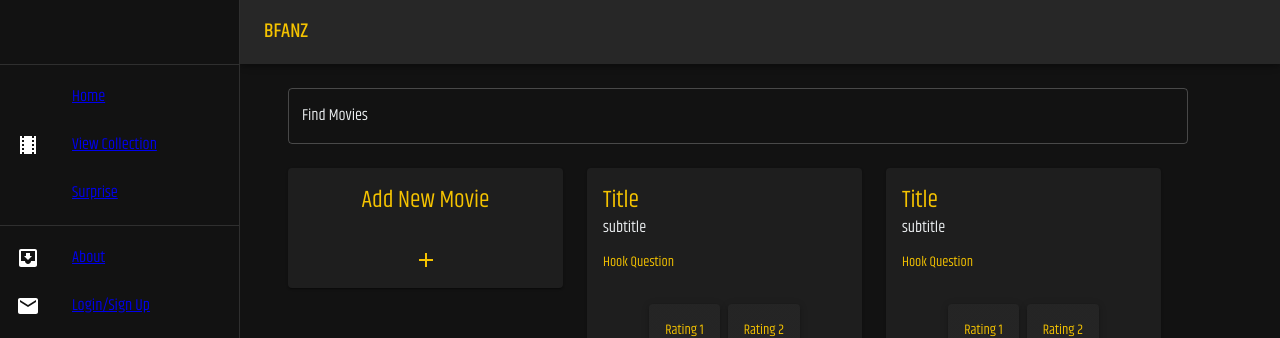
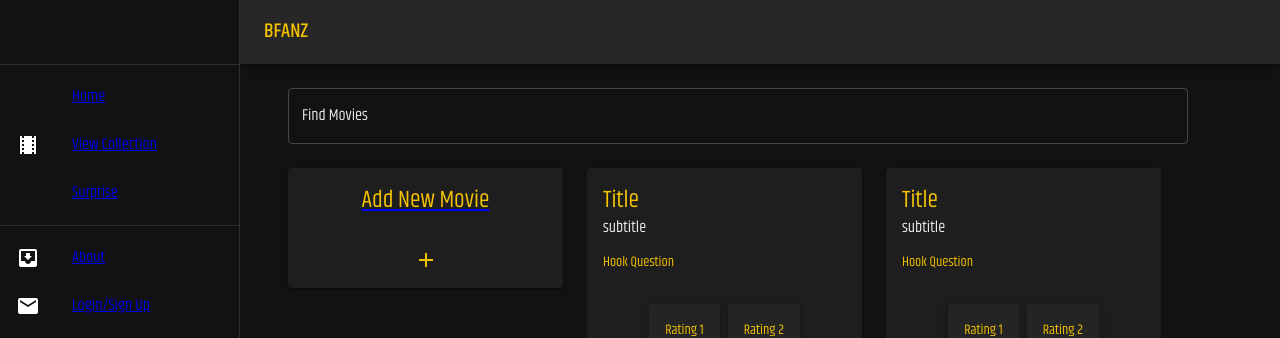
Before and after one commit to WilliamCrownover/bfanz, a React (Create React App) app in the folder client/: page /collection in a window 1280 px wide. Shown: the top 338 px of the page. Built offline with nearby package versions, Linux system fonts and the light colour scheme.

Commit message:
fixed the RouterLink for real

```diff
--- a/client/src/components/AddMovieButton/index.js
+++ b/client/src/components/AddMovieButton/index.js
@@ -4,11 +4,11 @@ import CardContent from '@mui/material/CardContent';
 import Typography from '@mui/material/Typography';
 import AddIcon from '@mui/icons-material/Add';
 import CardActionArea from '@mui/material/CardActionArea';
-import { BrowserRouter as Link } from 'react-router-dom';
+import { Link as RouterLink } from 'react-router-dom';
 
 export default function BasicCard() {
     return (
-        <Link to="/AddMovie">
+        <RouterLink to="/AddMovie">
             <Card sx={{ minWidth: 275 }}>
                 <CardActionArea>
                     <CardContent sx={{ display: 'flex', justifyContent: 'center' }}>
@@ -21,6 +21,6 @@ export default function BasicCard() {
                     </CardContent>
                 </CardActionArea>
             </Card>
-        </Link>
+        </RouterLink>
     );
 }
```
